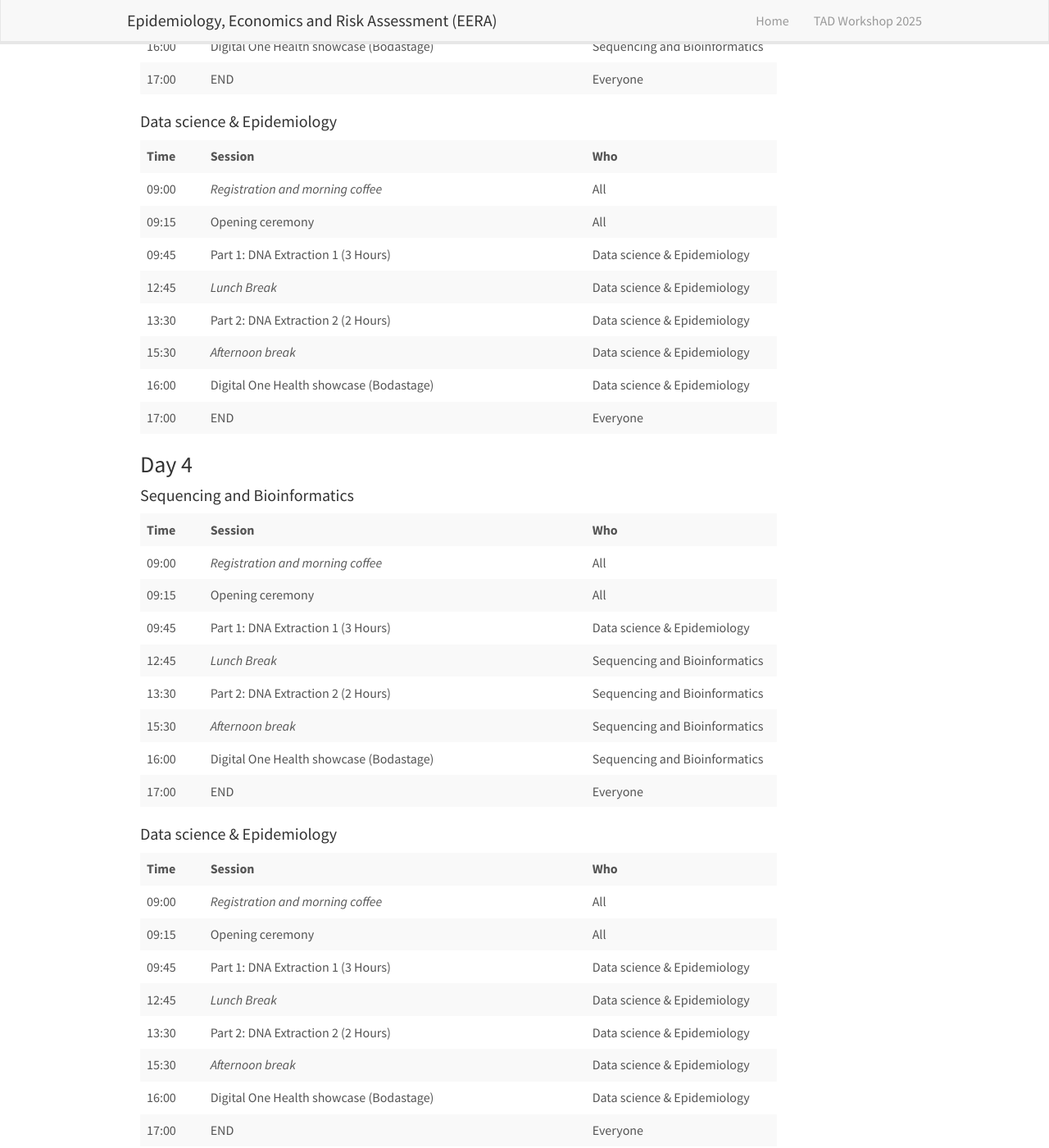
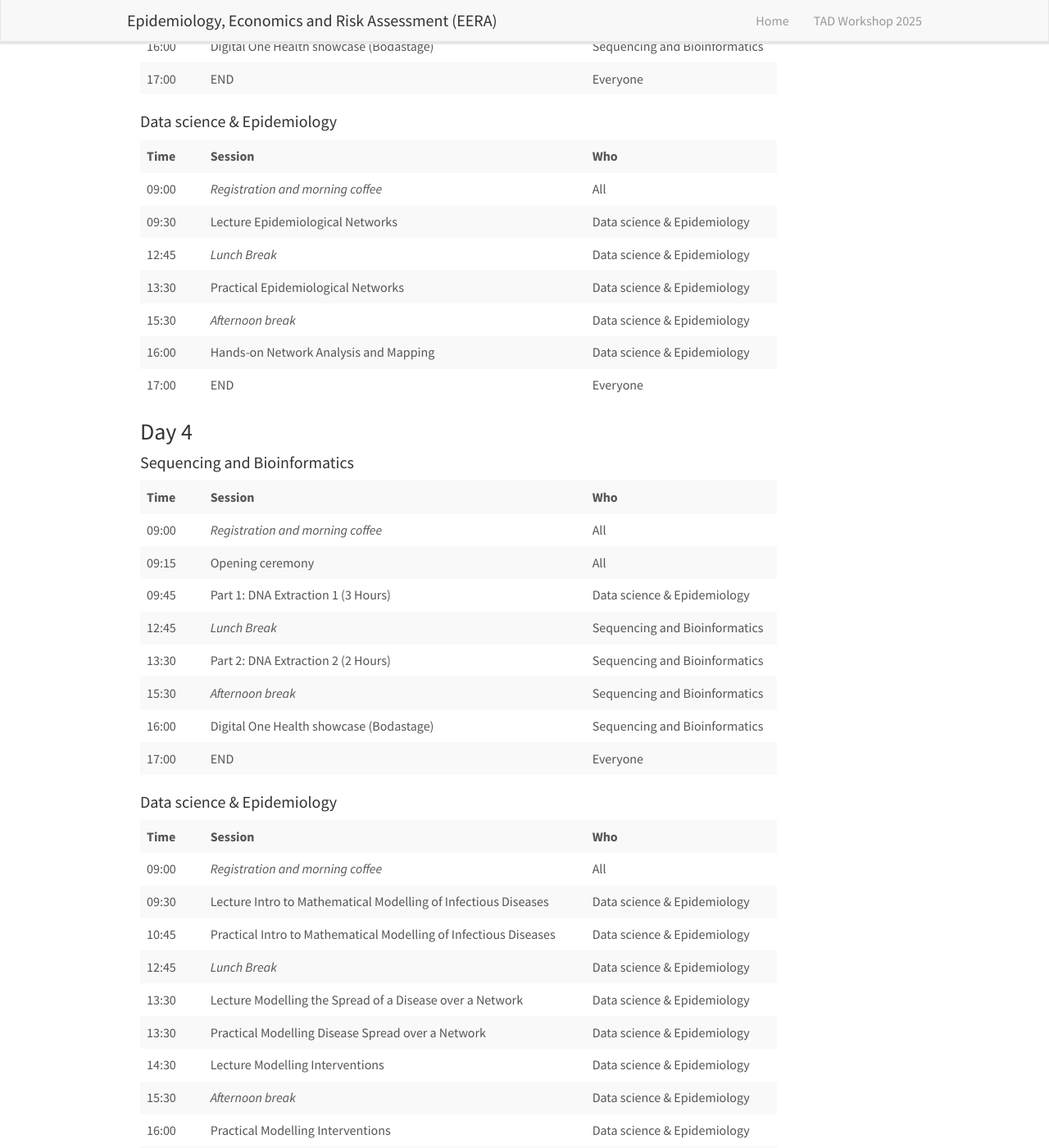
Before and after one commit to EERA-Edinburgh/eera-edinburgh.github.io, a Jekyll site: the page built from _pages/tad-workshop-ghana-2025.md, in a window 1280 px wide and 1400 px high, scrolled down 3431 px. Shown: the whole window at 82% size. Built offline with Jekyll 4.4.1, drawn with Linux system fonts in a browser that asks for light colours; nearby versions of some CDN libraries; comment, search, counter and statistics services are not loaded; some of the changed text lies outside the part shown.

Commit message:
updated part of workshop timetable

```diff
--- a/_pages/tad-workshop-ghana-2025.md
+++ b/_pages/tad-workshop-ghana-2025.md
@@ -101,11 +101,11 @@
   <tr><td><b>Time</b></td><td><b>Session</b></td><td><b>Who</b></td></tr>
   <tr><td>09:00</td><td><i>Registration and morning coffee</i></td><td>All</td></tr>
   <tr><td>09:15</td><td>Opening ceremony</td><td>All</td></tr>
-  <tr><td>09:45</td><td>Part 1: DNA Extraction 1 (3 Hours)</td><td>Data science & Epidemiology</td></tr>
+  <tr><td>09:45</td><td>Lecture Introduction to R</td><td>Data science & Epidemiology</td></tr>
   <tr><td>12:45</td><td><i>Lunch Break</i></td><td>Data science & Epidemiology</td></tr>
-  <tr><td>13:30</td><td>Part 2: DNA Extraction 2 (2 Hours)</td><td>Data science & Epidemiology</td></tr>
+  <tr><td>13:30</td><td>Practical Introduction to R (2 Hours)</td><td>Data science & Epidemiology</td></tr>
   <tr><td>15:30</td><td><i>Afternoon break</i></td><td>Data science & Epidemiology</td></tr>
-  <tr><td>16:00</td><td>Digital One Health showcase (Bodastage)</td><td>Data science & Epidemiology</td></tr>
+  <tr><td>16:00</td><td>Practical Introduction to R</td><td>Data science & Epidemiology</td></tr>
   <tr><td>17:00</td><td>END</td><td>Everyone</td></tr>
 </table>
 
@@ -128,12 +128,12 @@
 <table class="table table-striped">
   <tr><td><b>Time</b></td><td><b>Session</b></td><td><b>Who</b></td></tr>
   <tr><td>09:00</td><td><i>Registration and morning coffee</i></td><td>All</td></tr>
-  <tr><td>09:15</td><td>Opening ceremony</td><td>All</td></tr>
-  <tr><td>09:45</td><td>Part 1: DNA Extraction 1 (3 Hours)</td><td>Data science & Epidemiology</td></tr>
+  <tr><td>09:30</td><td>Creating Plots in R </td><td>Data science & Epidemiology</td></tr>
+  <tr><td>11:00</td><td>Epi stats</td><td>Data science & Epidemiology</td></tr>
   <tr><td>12:45</td><td><i>Lunch Break</i></td><td>Data science & Epidemiology</td></tr>
-  <tr><td>13:30</td><td>Part 2: DNA Extraction 2 (2 Hours)</td><td>Data science & Epidemiology</td></tr>
+  <tr><td>13:30</td><td>Data Considerations</td><td>Data science & Epidemiology</td></tr>
   <tr><td>15:30</td><td><i>Afternoon break</i></td><td>Data science & Epidemiology</td></tr>
-  <tr><td>16:00</td><td>Digital One Health showcase (Bodastage)</td><td>Data science & Epidemiology</td></tr>
+  <tr><td>16:00</td><td>Introduction to Kobo</td><td>Data science & Epidemiology</td></tr>
   <tr><td>17:00</td><td>END</td><td>Everyone</td></tr>
 </table>
 
@@ -156,12 +156,11 @@
 <table class="table table-striped">
   <tr><td><b>Time</b></td><td><b>Session</b></td><td><b>Who</b></td></tr>
   <tr><td>09:00</td><td><i>Registration and morning coffee</i></td><td>All</td></tr>
-  <tr><td>09:15</td><td>Opening ceremony</td><td>All</td></tr>
-  <tr><td>09:45</td><td>Part 1: DNA Extraction 1 (3 Hours)</td><td>Data science & Epidemiology</td></tr>
+  <tr><td>09:30</td><td>Lecture Epidemiological Networks</td><td>Data science & Epidemiology</td></tr>
   <tr><td>12:45</td><td><i>Lunch Break</i></td><td>Data science & Epidemiology</td></tr>
-  <tr><td>13:30</td><td>Part 2: DNA Extraction 2 (2 Hours)</td><td>Data science & Epidemiology</td></tr>
+  <tr><td>13:30</td><td>Practical Epidemiological Networks</td><td>Data science & Epidemiology</td></tr>
   <tr><td>15:30</td><td><i>Afternoon break</i></td><td>Data science & Epidemiology</td></tr>
-  <tr><td>16:00</td><td>Digital One Health showcase (Bodastage)</td><td>Data science & Epidemiology</td></tr>
+  <tr><td>16:00</td><td>Hands-on Network Analysis and Mapping</td><td>Data science & Epidemiology</td></tr>
   <tr><td>17:00</td><td>END</td><td>Everyone</td></tr>
 </table>
 
@@ -184,12 +183,14 @@
 <table class="table table-striped">
   <tr><td><b>Time</b></td><td><b>Session</b></td><td><b>Who</b></td></tr>
   <tr><td>09:00</td><td><i>Registration and morning coffee</i></td><td>All</td></tr>
-  <tr><td>09:15</td><td>Opening ceremony</td><td>All</td></tr>
-  <tr><td>09:45</td><td>Part 1: DNA Extraction 1 (3 Hours)</td><td>Data science & Epidemiology</td></tr>
+  <tr><td>09:30</td><td>Lecture Intro to Mathematical Modelling of Infectious Diseases </td><td>Data science & Epidemiology</td></tr>
+  <tr><td>10:45</td><td>Practical Intro to Mathematical Modelling of Infectious Diseases </td><td>Data science & Epidemiology</td></tr>
   <tr><td>12:45</td><td><i>Lunch Break</i></td><td>Data science & Epidemiology</td></tr>
-  <tr><td>13:30</td><td>Part 2: DNA Extraction 2 (2 Hours)</td><td>Data science & Epidemiology</td></tr>
+  <tr><td>13:30</td><td>Lecture Modelling the Spread of a Disease over a Network</td><td>Data science & Epidemiology</td></tr>
+  <tr><td>13:30</td><td>Practical Modelling Disease Spread over a Network</td><td>Data science & Epidemiology</td></tr>
+  <tr><td>14:30</td><td>Lecture Modelling Interventions</td><td>Data science & Epidemiology</td></tr>
   <tr><td>15:30</td><td><i>Afternoon break</i></td><td>Data science & Epidemiology</td></tr>
-  <tr><td>16:00</td><td>Digital One Health showcase (Bodastage)</td><td>Data science & Epidemiology</td></tr>
+  <tr><td>16:00</td><td>Practical Modelling Interventions</td><td>Data science & Epidemiology</td></tr>
   <tr><td>17:00</td><td>END</td><td>Everyone</td></tr>
 </table>
 
```
